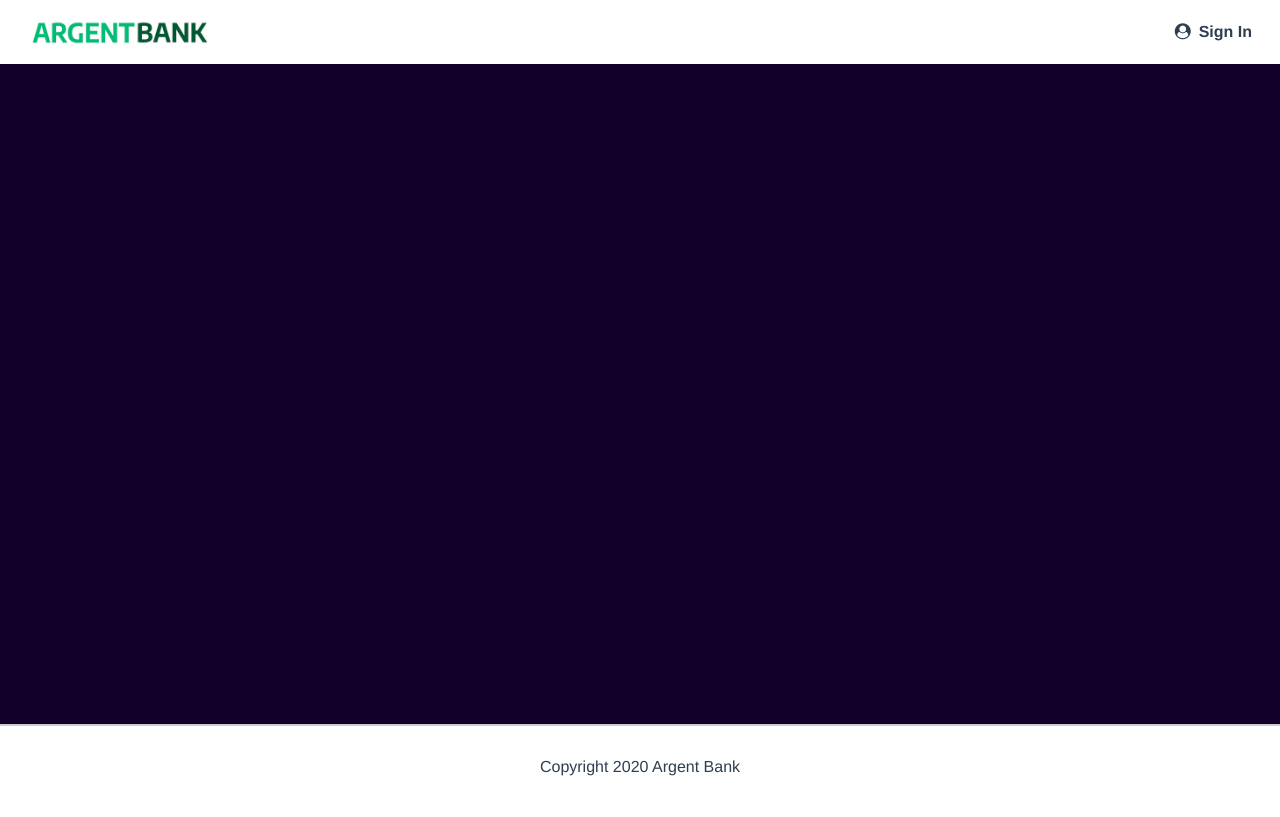
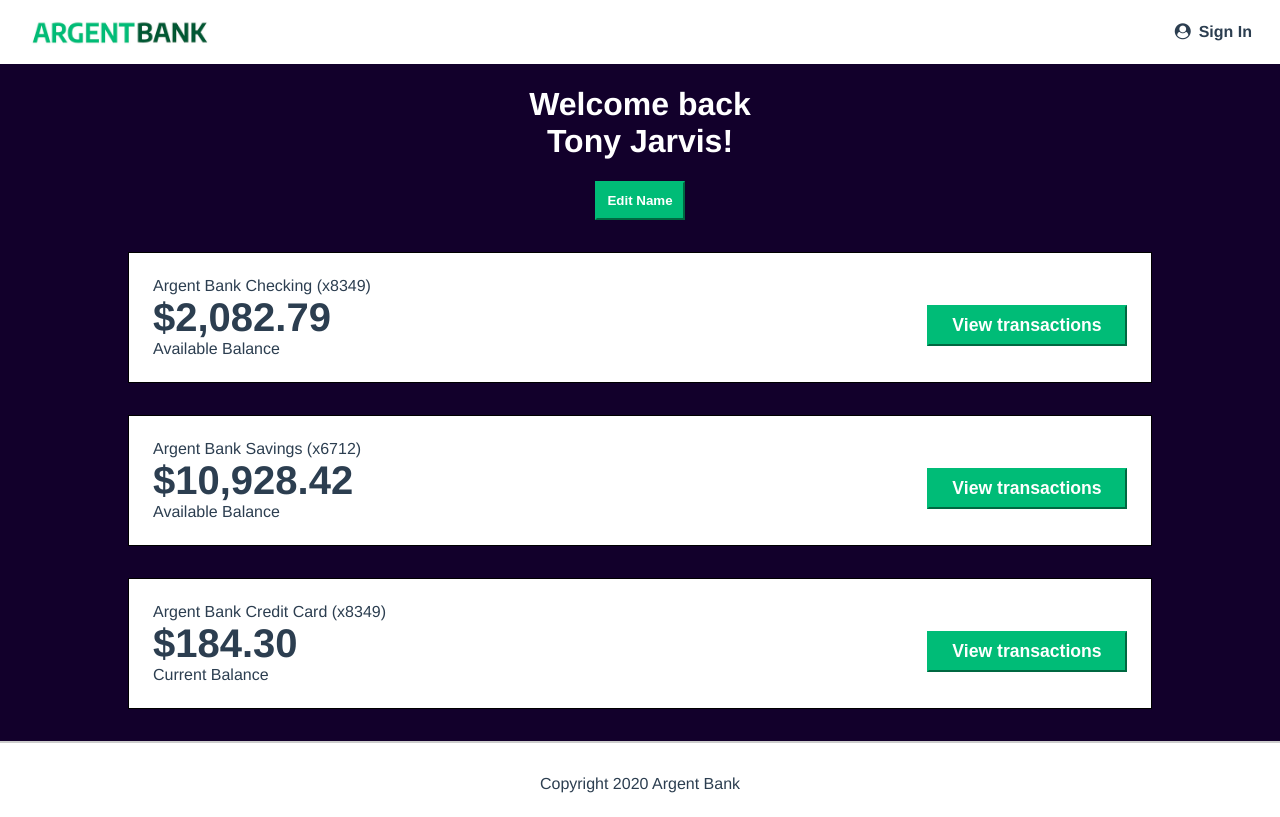
Before and after one commit to lallieau/P13_Bank-API_01-2022, a React (Create React App) app: page /user in a window 1280 px wide. Built offline with nearby package versions, Linux system fonts and the light colour scheme.

Commit message:
create and layout user page

```diff
--- /dev/null
+++ b/src/components/AccountItem.jsx
@@ -0,0 +1,74 @@
+import styled from 'styled-components';
+
+const Account = styled.section`
+  display: flex;
+  justify-content: space-between;
+  align-items: center;
+  border: 1px solid black;
+  background-color: #fff;
+  width: 80%;
+  margin: 0 auto;
+  flex-direction: column;
+  padding: 1.5rem;
+  box-sizing: border-box;
+  text-align: left;
+  margin-bottom: 2rem;
+
+  @media (min-width: 720px) {
+    flex-direction: row;
+  }
+`;
+const AccountInfos = styled.div`
+  width: 100%;
+  flex: 1;
+
+  @media (min-width: 720px) {
+    // flex: 0;
+  }
+`;
+const AccountTitle = styled.h3`
+  margin: 0;
+  padding: 0;
+  font-size: 1rem;
+  font-weight: normal;
+`;
+const Amount = styled.p`
+  margin: 0;
+  font-size: 2.5rem;
+  font-weight: bold;
+`;
+
+const AmountDetails = styled.p`
+  margin: 0;
+`;
+
+const Button = styled.button`
+  border-color: #00bc77;
+  background-color: #00bc77;
+  color: #fff;
+  font-weight: bold;
+  padding: 8px;
+  display: block;
+  width: 100%;
+  font-size: 1.1rem;
+  margin-top: 1rem;
+
+  @media (min-width: 720px) {
+    width: 200px;
+  }
+`;
+
+export const AccountItem = ({title, amount, amountDetails}) => {
+  return (
+    <Account>
+      <AccountInfos>
+        <AccountTitle>{title}</AccountTitle>
+        <Amount>{amount}</Amount>
+        <AmountDetails>{amountDetails}</AmountDetails>
+      </AccountInfos>
+      <div class="account-content-wrapper cta">
+        <Button>View transactions</Button>
+      </div>
+    </Account>
+  );
+};
--- a/src/components/FormField.jsx
+++ b/src/components/FormField.jsx
@@ -8,7 +8,6 @@ const Field = styled.div`
 `;
 const Label = styled.label`
   font-weight: bold;
-  text-transform: capitalize;
 `;
 const Input = styled.input`
   padding: 5px;
@@ -19,7 +18,6 @@ const RememberField = styled.div`
 `;
 const RememberLabel = styled.label`
   margin-left: 0.25rem;
-  text-transform: capitalize;
 `;
 const RememberInput = styled.input``;
 
--- a/src/pages/User.jsx
+++ b/src/pages/User.jsx
@@ -1,9 +1,62 @@
 import {Layout} from '../components/Layout';
+import styled from 'styled-components';
+import {AccountItem} from '../components/AccountItem';
+
+const Button = styled.button`
+  border-color: #00bc77;
+  background-color: #00bc77;
+  color: #fff;
+  font-weight: bold;
+  padding: 10px;
+`;
+
+const Header = styled.div`
+  color: #fff;
+  margin-bottom: 2rem;
+`;
+const Title = styled.h1``;
+const SubTitle = styled.h2`
+  border: 0 !important;
+  clip: rect(1px, 1px, 1px, 1px) !important; /* 1 */
+  -webkit-clip-path: inset(50%) !important;
+  clip-path: inset(50%) !important; /* 2 */
+  height: 1px !important;
+  margin: -1px !important;
+  overflow: hidden !important;
+  padding: 0 !important;
+  position: absolute !important;
+  width: 1px !important;
+  white-space: nowrap !important; /* 3 */
+`;
 
 export const User = () => {
   return (
     <>
-      <Layout isDarkTheme={true}></Layout>
+      <Layout isDarkTheme={true}>
+        <Header>
+          <Title>
+            Welcome back <br />
+            Tony Jarvis!
+          </Title>
+          <Button>Edit Name</Button>
+        </Header>
+        <SubTitle class="sr-only">Accounts</SubTitle>
+        <AccountItem
+          title={'Argent Bank Checking (x8349)'}
+          amount={'$2,082.79'}
+          amountDetails={'Available Balance'}
+        />
+        <AccountItem
+          title={'Argent Bank Savings (x6712)'}
+          amount={'$10,928.42'}
+          amountDetails={'Available Balance'}
+        />
+        <AccountItem
+          title={'Argent Bank Credit Card (x8349)'}
+          amount={'$184.30'}
+          amountDetails={'Current Balance'}
+        />
+      </Layout>
     </>
   );
 };
```
